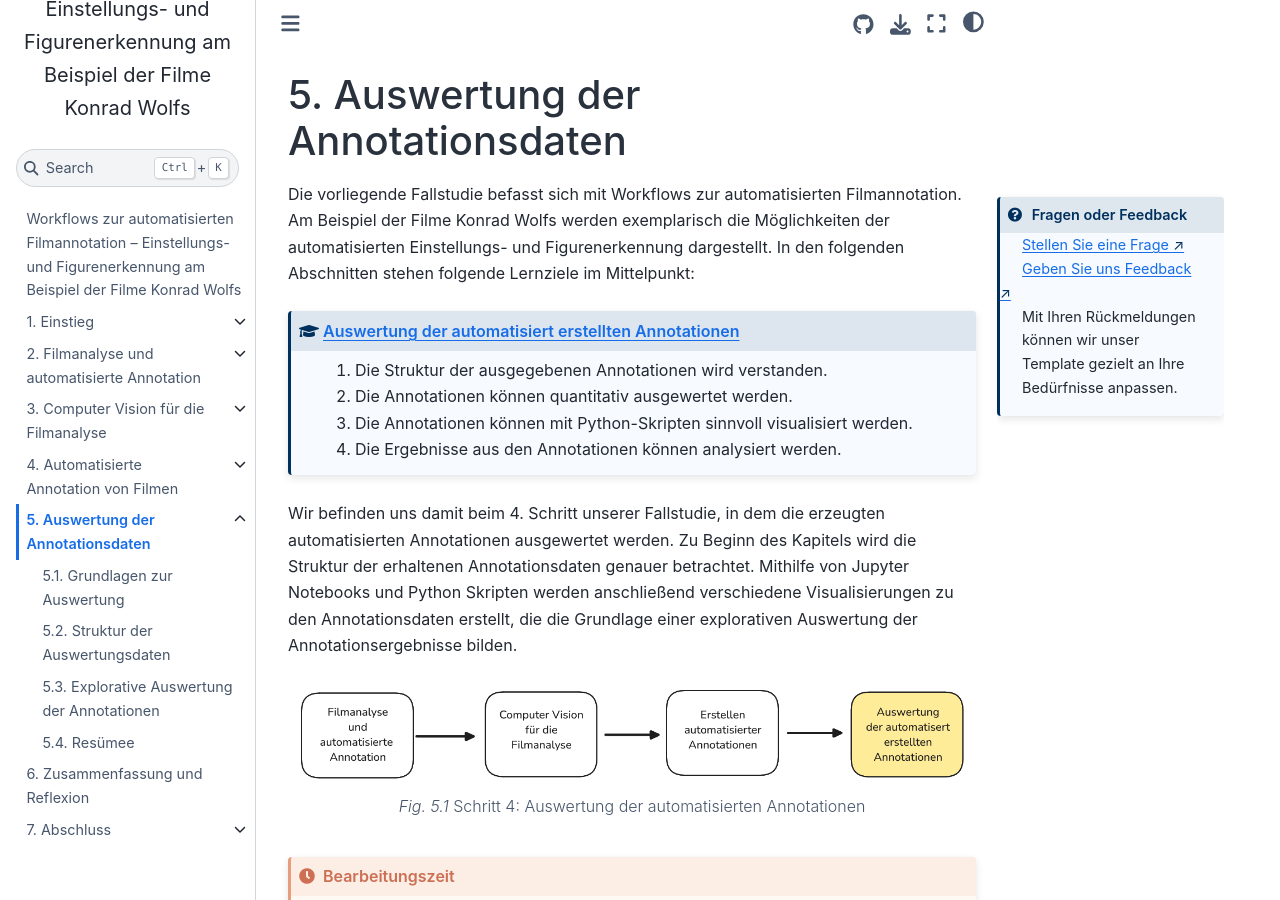
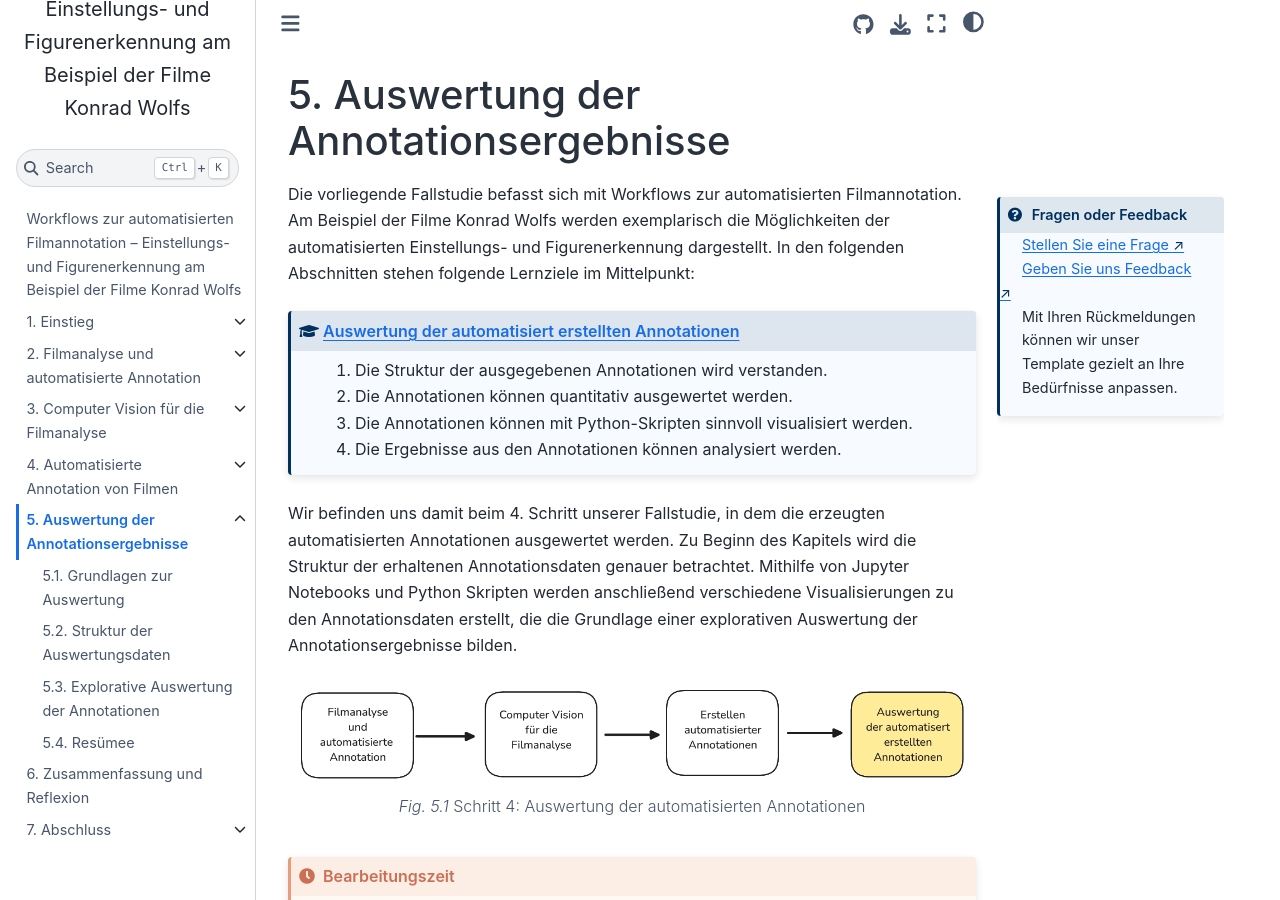
Before and after one commit to quadriga-dk/Bewegtes-Bild-Fallstudie-4, a Jupyter Book: the page built from auswertung/einleitung.md, in a window 1280 px wide and 900 px high. Built offline with Jupyter Book 1.0.4 settings and Sphinx 7.4.7 and the Sphinx Book theme 1.1.4, drawn with Linux system fonts in a browser that asks for light colours; pages that are not in the unit, such as notebooks, are missing from menus.

Commit message:
change chapter 5 title

`````diff
--- a/auswertung/einleitung.md
+++ b/auswertung/einleitung.md
@@ -1,5 +1,5 @@
 (auswertung:einleitung)=
-# Auswertung der Annotationsdaten
+# Auswertung der Annotationsergebnisse
 
 ````{margin}
 ```{admonition} Fragen oder Feedback
`````
